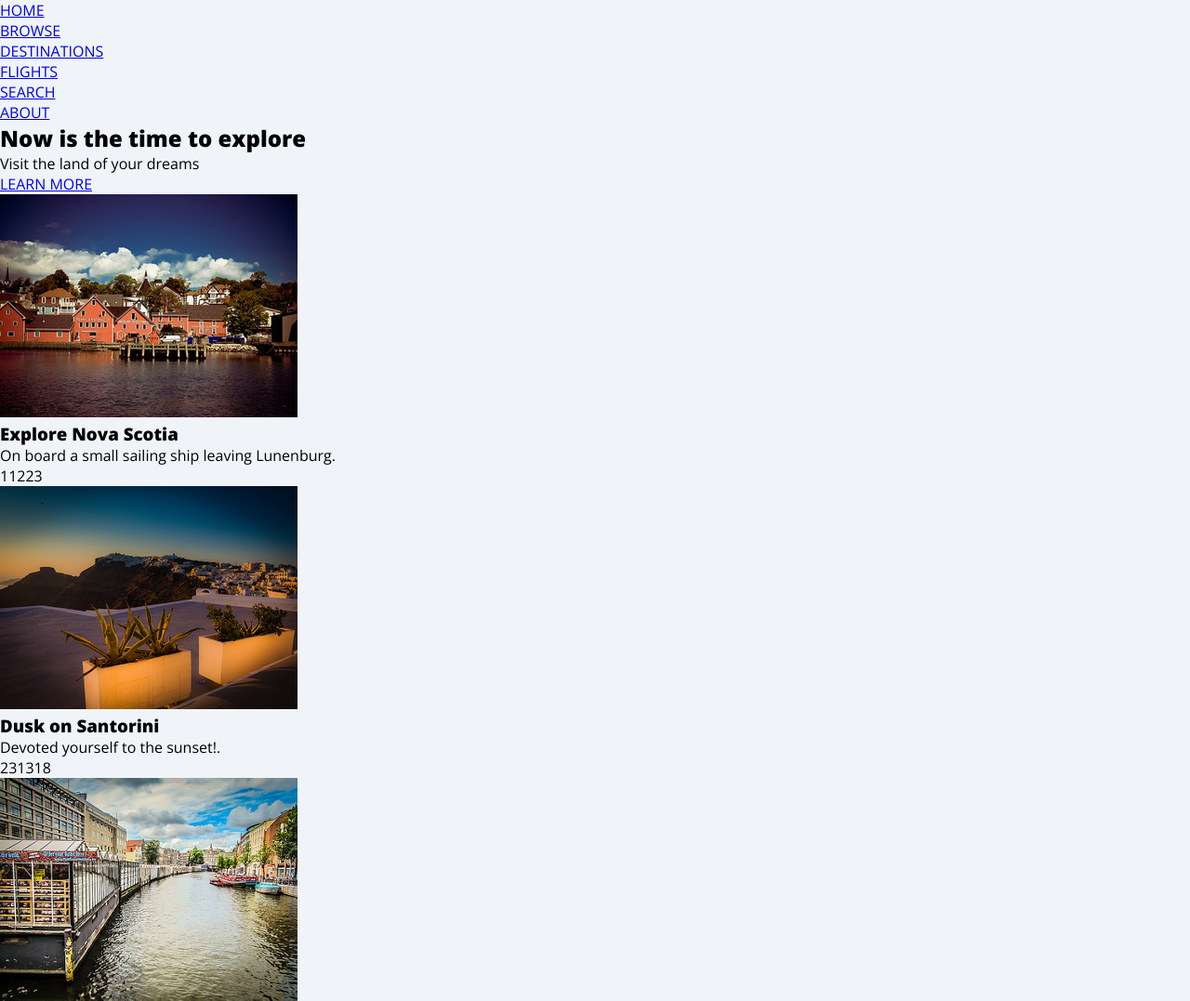
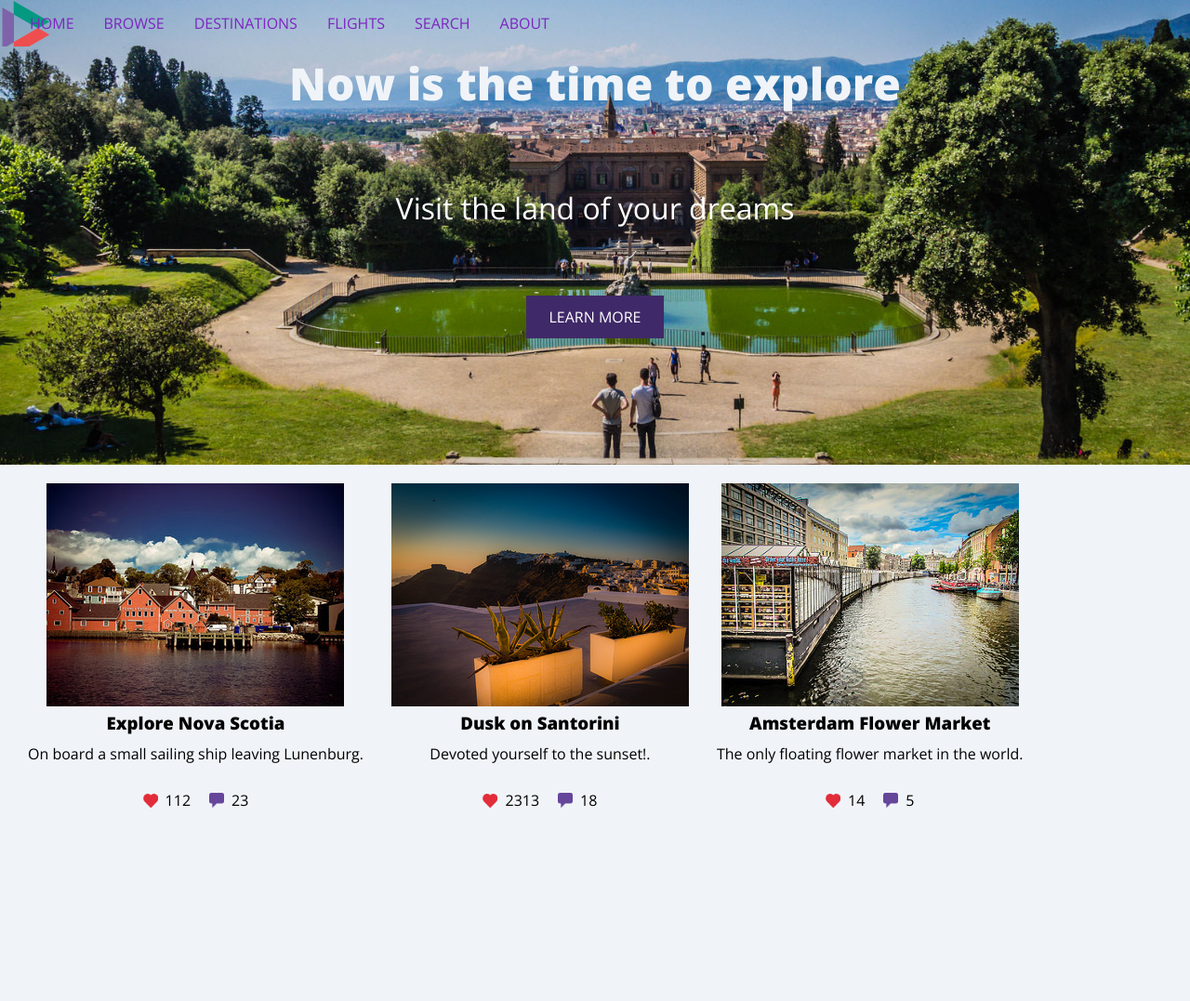
Before and after one commit to martinturnpuu/foundation-course-2025, a plain HTML site: page HW2/ex3/ch04-proj3.html in a window 1280 px wide. Shown: the top 1077 px of the page at 93% size. After the commit the page ends 902 px from the top, so only its background shows below. Drawn offline with nearby package versions, Linux system fonts and the light colour scheme.

Commit message:
09.21
HW2

```diff
--- a/HW1/styles.css
+++ b/HW1/styles.css
@@ -76,6 +76,7 @@ a {
 a:active {
   color: #d12f2f;          /* red flash when clicked */
 }
+
 img {
   float: right;
   border: #000000;
--- a/HW2/ex2/ch04-proj2.css
+++ b/HW2/ex2/ch04-proj2.css
@@ -13,21 +13,64 @@ body {
    font-weight: 300;
 }
 
+
+
 section{
    width: 910px;
+
 }
 
-#column {text-align: left;
 
+li:nth-child(2) {
+  background-color: rgb(175, 175, 175);
+  box-shadow: 55pt;
+}
+
+li:nth-child(4) {
+  background-color: rgb(175, 175, 175);
+  box-shadow: 55pt;
+
+}
+
+ul{
+   list-style-type: none ;
+}
+
+
+.column{
+display: inline-block;
+width: 32%;
+ width: 250px;
+}
+
+.column:last-child{
+ width: 290px;
+}
+
+.column.featured{
+background-color: #2f4f4f;
+ width: 250px;
 }
 
 #confidence{
    background-color: #2f4f4f;
+   width: 100vw;
 }
+
+#confidence li:nth-child(2) {
+   background-color: #2f4f4f;
+}
+
+#confidence li:nth-child(4) {
+   background-color: #2f4f4f;
+}
+
+
 
 header {
    margin-left: 20px;
 }
+
 
 h1 {
    text-align: center;
@@ -35,3 +78,11 @@ h1 {
    font-size: 42px;
    padding: 10px 0;
 }
+
+div a {
+  background-color: #3a6ba5;
+  color: #fff;
+  display: inline-block;
+  width: 155px;
+  height: 55px;
+}
--- a/HW2/ex3/ch04-proj3.css
+++ b/HW2/ex3/ch04-proj3.css
@@ -13,3 +13,124 @@ body {
    background-color: #F0F4F8;
    font-weight: 300;
 }
+
+header{
+width: 100%;
+min-height: 500px;
+background-image: url("images/florence.jpg");
+background-size: cover;
+}
+
+h2{
+   color: #F0F4F8;
+   font-size: 48px;
+   padding: 5pt;
+   text-align: center;
+}
+
+p{
+   color: #ffffff;
+   font-size: 32px;
+   padding: 55pt;
+   text-align: center;
+}
+
+a{
+   color: #462481;
+}
+
+nav{
+   list-style: none;
+   background-image: url("images/logo.png");
+   background-size: 60px;
+   background-repeat: no-repeat;
+}
+
+
+ul {
+  display: flex;
+  list-style: none;
+  margin: 0;
+  padding: 0;
+}
+
+ul li a {
+  color: rgb(125, 37, 193);
+  text-align: center;
+  padding: 14px 16px;
+  text-decoration: none;
+
+}
+
+#topbar{
+  display: block;
+  color: #51279B;
+  padding: 14px 16px;
+  text-decoration: none;
+
+}
+
+.heart{
+   background-image: url("images/heart.png") ;
+   background-repeat: no-repeat;
+}
+
+.comment{
+      background-image: url("images/comment.png") ;
+   background-repeat: no-repeat;
+}
+
+
+main {
+  display: flex;
+  flex-wrap: nowrap;
+  gap: 20px;
+  overflow-x: auto;
+  padding: 20px;
+  text-align: center;
+}
+
+header div{
+   text-align: center;
+}
+
+
+header div a {
+  display: inline-block;
+  padding: 12px 24px;
+  background: #402968;
+  color: white;
+  text-decoration: none
+
+}
+
+.social {
+  display: flex;
+  gap: 20px;
+  margin-top: 8px;
+  justify-content: center;
+  padding: 10px;
+}
+
+.heart {
+    color: #000000;
+  padding-left: 24px;
+  background-size: 16px;
+  background-position: left center;
+  font-size: 16px;
+}
+.comment {
+
+    color: #000000;
+  padding-left: 24px;
+  background-size: 16px;
+  background-position: left center;
+font-size: 16px;
+}
+
+.description{
+   font-size: 16px;
+   padding: 10px;
+   color: #000000;
+   margin-bottom: 4px;
+}
```
